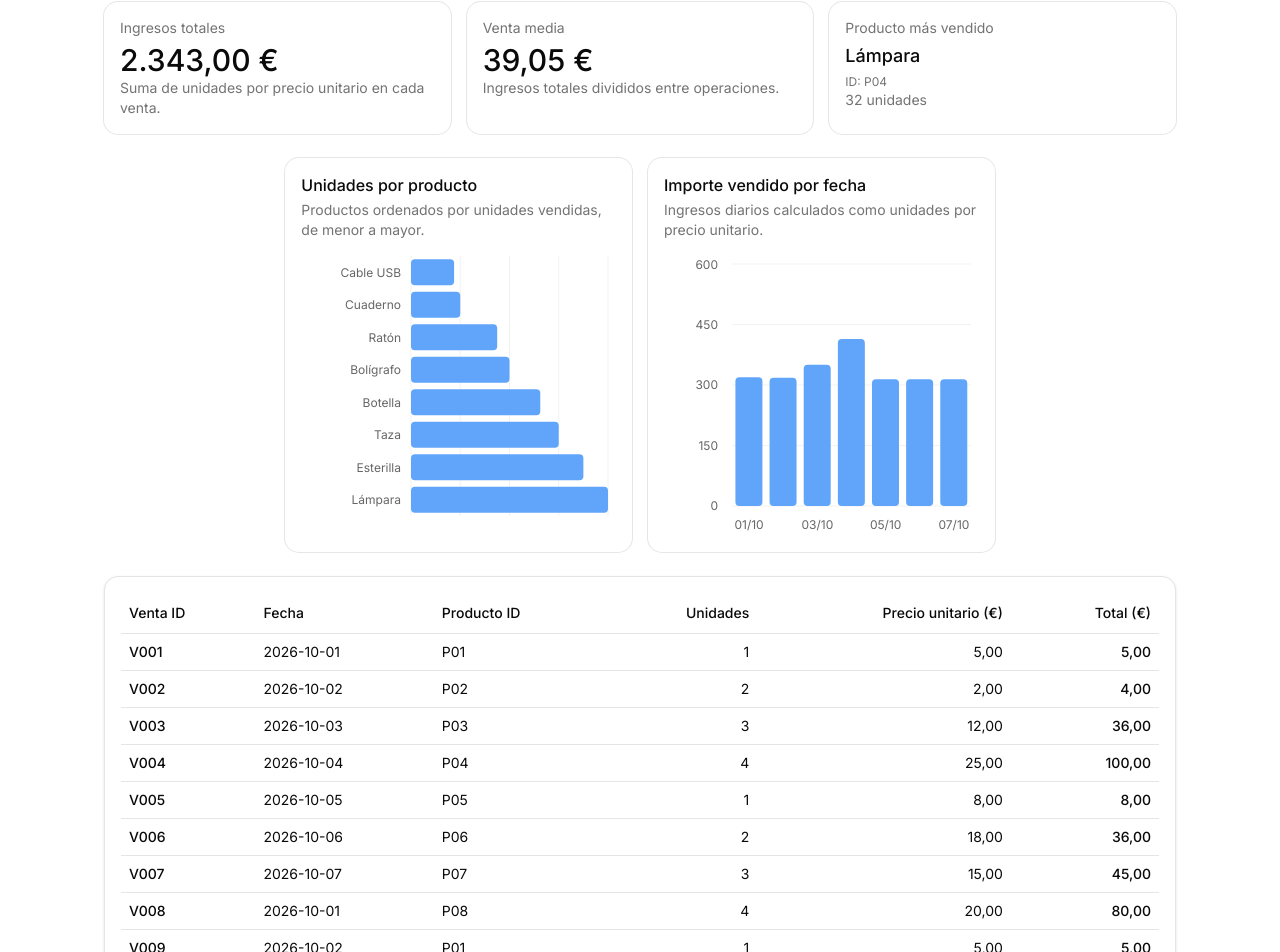
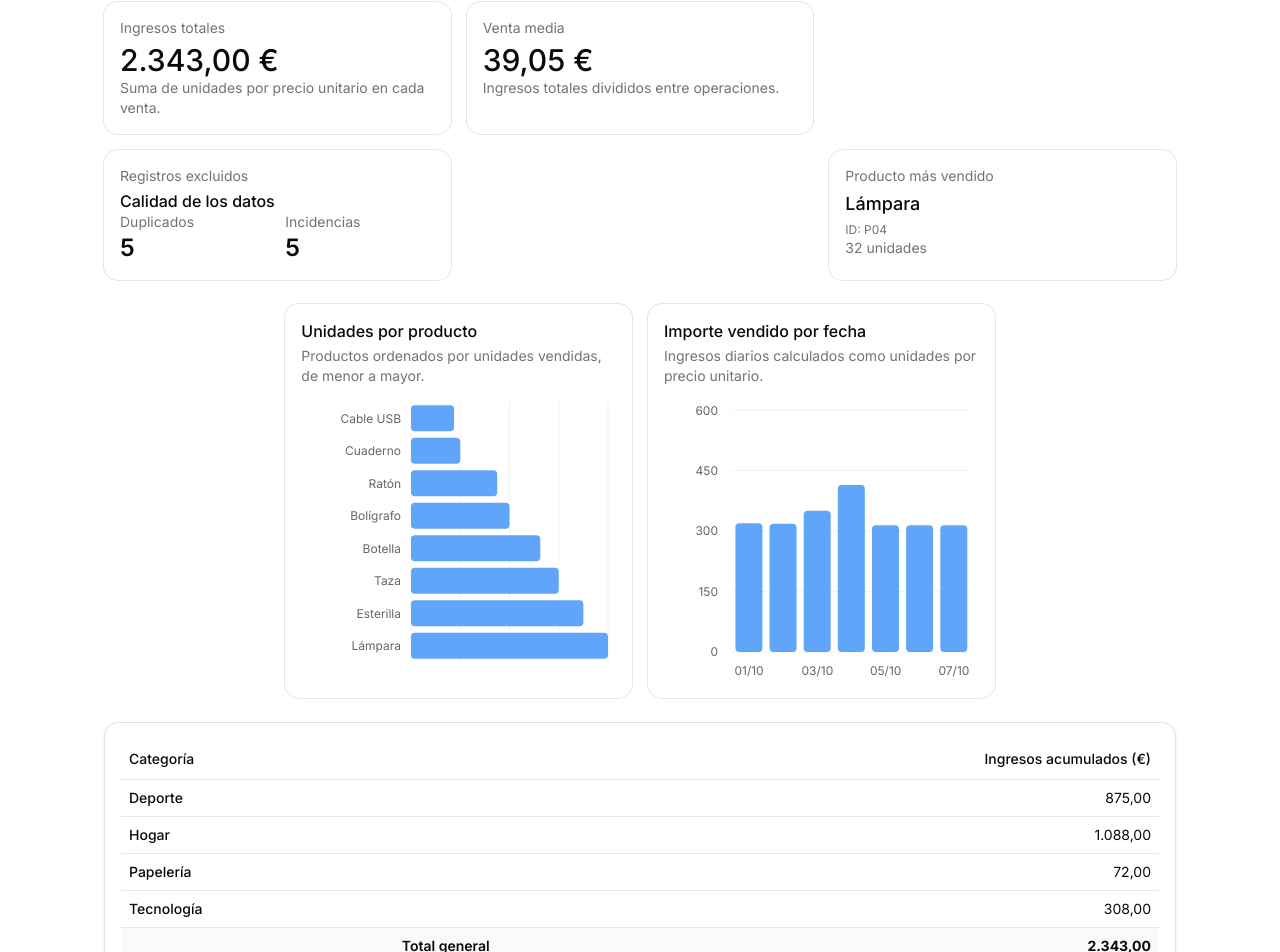
Before and after one commit to mramon256/ventas_01, a Next.js app: page / in a window 1280 px wide. Shown: the part 158-1110 px from the top of the page. Built offline with nearby package versions, Linux system fonts and the light colour scheme.

Commit message:
crear nueva carpeta scripts

```diff
--- a/app/page.tsx
+++ b/app/page.tsx
@@ -31,6 +31,13 @@ type Producto = {
   producto_id: string
   nombre: string
   categoria: string
+}
+
+type Calidad = {
+  recuentos: {
+    copias_duplicadas_excluidas: number
+    incidencias_excluidas: number
+  }
 }
 
 function parseCsvLine(line: string): string[] {
@@ -81,8 +88,36 @@ async function obtenerProductos(): Promise<Producto[]> {
   return JSON.parse(json) as Producto[]
 }
 
+async function obtenerCalidad(): Promise<Calidad> {
+  const json = await leerTextoUtf8(join(process.cwd(), "salida", "calidad.json"))
+  return JSON.parse(json) as Calidad
+}
+
 export default async function Page() {
-  const [ventas, productos] = await Promise.all([obtenerVentas(), obtenerProductos()])
+  const [ventas, productos, calidad] = await Promise.all([
+    obtenerVentas(),
+    obtenerProductos(),
+    obtenerCalidad(),
+  ])
+  const productosPorId = new Map(
+    productos.map((producto) => [producto.producto_id, producto] as const)
+  )
+  const ingresosPorCategoria = new Map<string, number>()
+  for (const producto of productos) {
+    if (!ingresosPorCategoria.has(producto.categoria)) {
+      ingresosPorCategoria.set(producto.categoria, 0)
+    }
+  }
+  for (const venta of ventas) {
+    const categoria = productosPorId.get(venta.producto_id)?.categoria
+    if (!categoria) continue
+    const ingreso = Number(venta.unidades) * Number(venta.precio_unitario)
+    ingresosPorCategoria.set(categoria, (ingresosPorCategoria.get(categoria) ?? 0) + ingreso)
+  }
+  const resumenIngresosPorCategoria = Array.from(
+    ingresosPorCategoria,
+    ([categoria, ingresos]) => ({ categoria, ingresos })
+  ).sort((a, b) => a.categoria.localeCompare(b.categoria, "es"))
   const totalVentas = ventas.reduce(
     (suma, venta) => suma + Number(venta.unidades) * Number(venta.precio_unitario),
     0
@@ -174,6 +209,26 @@ export default async function Page() {
           </CardContent>
         </Card>
 
+        <Card className="mb-4 inline-block w-full break-inside-avoid xl:col-span-4 xl:col-start-1 xl:mb-0">
+          <CardHeader>
+            <CardDescription>Registros excluidos</CardDescription>
+            <CardTitle>Calidad de los datos</CardTitle>
+          </CardHeader>
+          <CardContent className="grid grid-cols-2 gap-4">
+            <div>
+              <p className="text-sm text-muted-foreground">Duplicados</p>
+              <p className="text-2xl font-semibold">
+                {calidad.recuentos.copias_duplicadas_excluidas.toLocaleString("es-ES")}
+              </p>
+            </div>
+            <div>
+              <p className="text-sm text-muted-foreground">Incidencias</p>
+              <p className="text-2xl font-semibold">
+                {calidad.recuentos.incidencias_excluidas.toLocaleString("es-ES")}
+              </p>
+            </div>
+          </CardContent>
+        </Card>
         <Card className="mb-4 inline-block w-full break-inside-avoid xl:col-span-4 xl:col-start-9 xl:mb-0">
           <CardHeader>
             <CardDescription>{"Producto m\u00e1s vendido"}</CardDescription>
@@ -214,6 +269,43 @@ export default async function Page() {
       </section>
 
       <section className="rounded-xl border bg-card p-2 shadow-sm sm:p-4">
+        <Table>
+          <TableCaption>{"Ingresos acumulados por categor\u00eda del producto."}</TableCaption>
+          <TableHeader>
+            <TableRow>
+              <TableHead>{"Categor\u00eda"}</TableHead>
+              <TableHead className="text-right">{"Ingresos acumulados (\u20ac)"}</TableHead>
+            </TableRow>
+          </TableHeader>
+          <TableBody>
+            {resumenIngresosPorCategoria.map(({ categoria, ingresos }) => (
+              <TableRow key={categoria}>
+                <TableCell className="font-medium">{categoria}</TableCell>
+                <TableCell className="text-right">
+                  {ingresos.toLocaleString("es-ES", {
+                    minimumFractionDigits: 2,
+                    useGrouping: true,
+                    maximumFractionDigits: 2,
+                  })}
+                </TableCell>
+              </TableRow>
+            ))}
+          </TableBody>
+          <TableFooter>
+            <TableRow>
+              <TableCell className="text-right font-semibold">Total general</TableCell>
+              <TableCell className="text-right font-bold">
+                {totalVentas.toLocaleString("es-ES", {
+                  minimumFractionDigits: 2,
+                  useGrouping: true,
+                  maximumFractionDigits: 2,
+                })}
+              </TableCell>
+            </TableRow>
+          </TableFooter>
+        </Table>
+      </section>
+      <section className="rounded-xl border bg-card p-2 shadow-sm sm:p-4">
         <div className="max-h-[70vh] overflow-auto">
           <Table>
             <TableCaption>{`${ventas.length} operaciones cargadas desde el CSV.`}</TableCaption>
@@ -222,6 +314,7 @@ export default async function Page() {
                 <TableHead>Venta ID</TableHead>
                 <TableHead>Fecha</TableHead>
                 <TableHead>Producto ID</TableHead>
+                <TableHead>{"Categor\u00eda"}</TableHead>
                 <TableHead className="text-right">Unidades</TableHead>
                 <TableHead className="text-right">{"Precio unitario (\u20ac)"}</TableHead>
                 <TableHead className="text-right">{"Total (\u20ac)"}</TableHead>
@@ -233,6 +326,7 @@ export default async function Page() {
                   <TableCell className="font-medium">{venta.venta_id}</TableCell>
                   <TableCell>{venta.fecha}</TableCell>
                   <TableCell>{venta.producto_id}</TableCell>
+                  <TableCell>{productosPorId.get(venta.producto_id)?.categoria ?? "-"}</TableCell>
                   <TableCell className="text-right">{venta.unidades}</TableCell>
                   <TableCell className="text-right">
                     {Number(venta.precio_unitario).toLocaleString("es-ES", {
@@ -256,7 +350,7 @@ export default async function Page() {
             </TableBody>
             <TableFooter>
               <TableRow>
-                <TableCell colSpan={3} className="text-right font-semibold">
+                <TableCell colSpan={4} className="text-right font-semibold">
                   Total de ventas
                 </TableCell>
                 <TableCell className="text-right font-bold">
```
